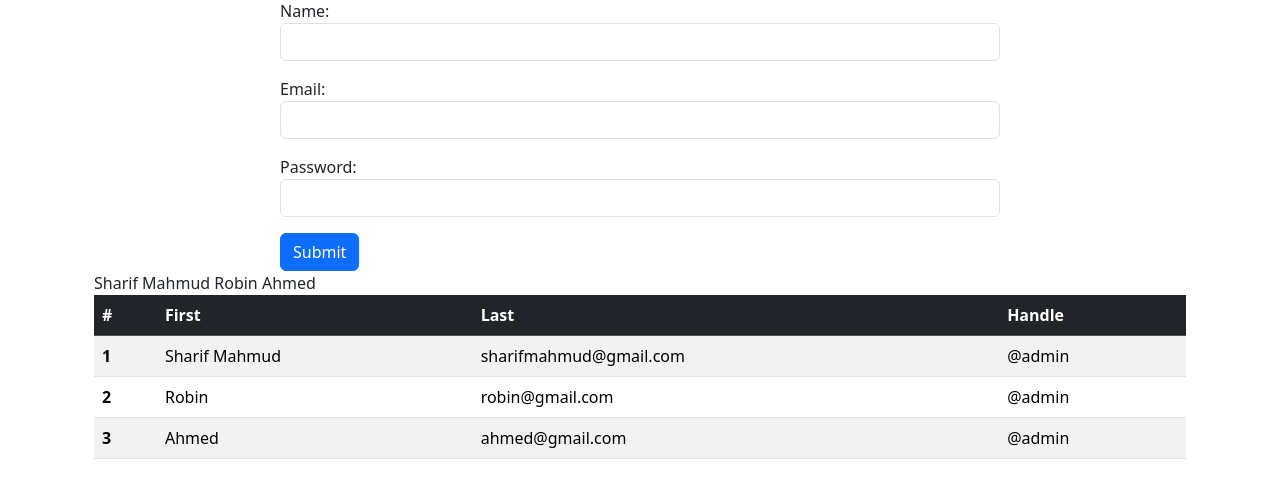
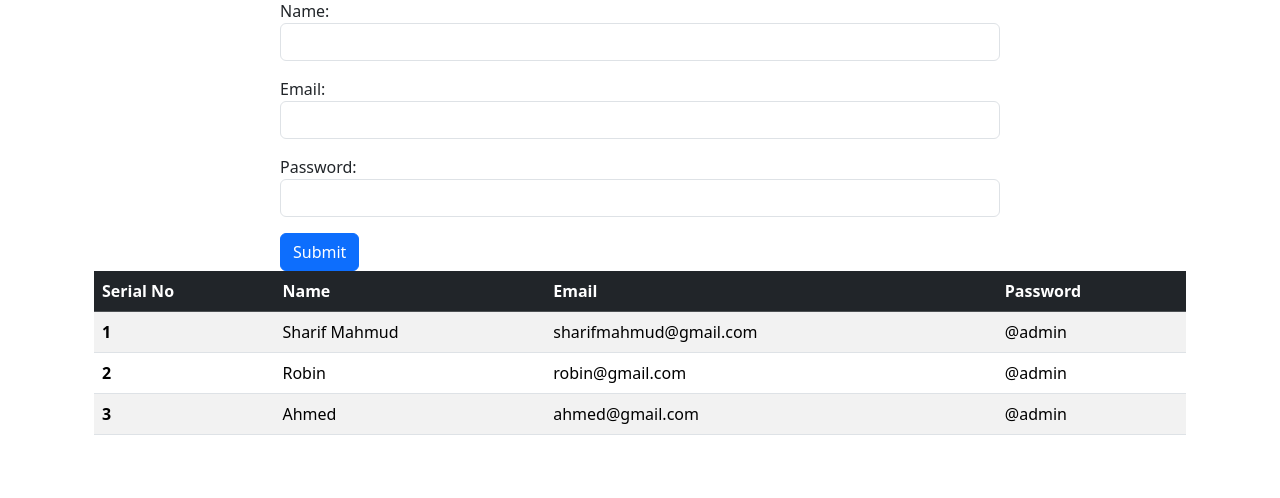
Before and after one commit to devsharifmahmud/EmployeeInformationSystem, a Django app: page / in a window 1280 px wide. Shown: the part 277-775 px from the top of the page. Run offline with Django 5.2, Linux system fonts and the light colour scheme; data comes from the database, SQL or seed files in the repository.

Commit message:
Update Code

```diff
--- a/templates/apps/index.html
+++ b/templates/apps/index.html
@@ -20,15 +20,14 @@
     <table class="table table-striped table-hover">
         <thead class="table-dark">
         <tr>
-            <th scope="col">#</th>
-            <th scope="col">First</th>
-            <th scope="col">Last</th>
-            <th scope="col">Handle</th>
+            <th scope="col">Serial No</th>
+            <th scope="col">Name</th>
+            <th scope="col">Email</th>
+            <th scope="col">Password</th>
         </tr>
         </thead>
         <tbody>
         {% for i in data %}
-        {{ i.name }}
         <tr>
             <th scope="row">{{ i.id }}</th>
             <td>{{ i.name }}</td>
```
